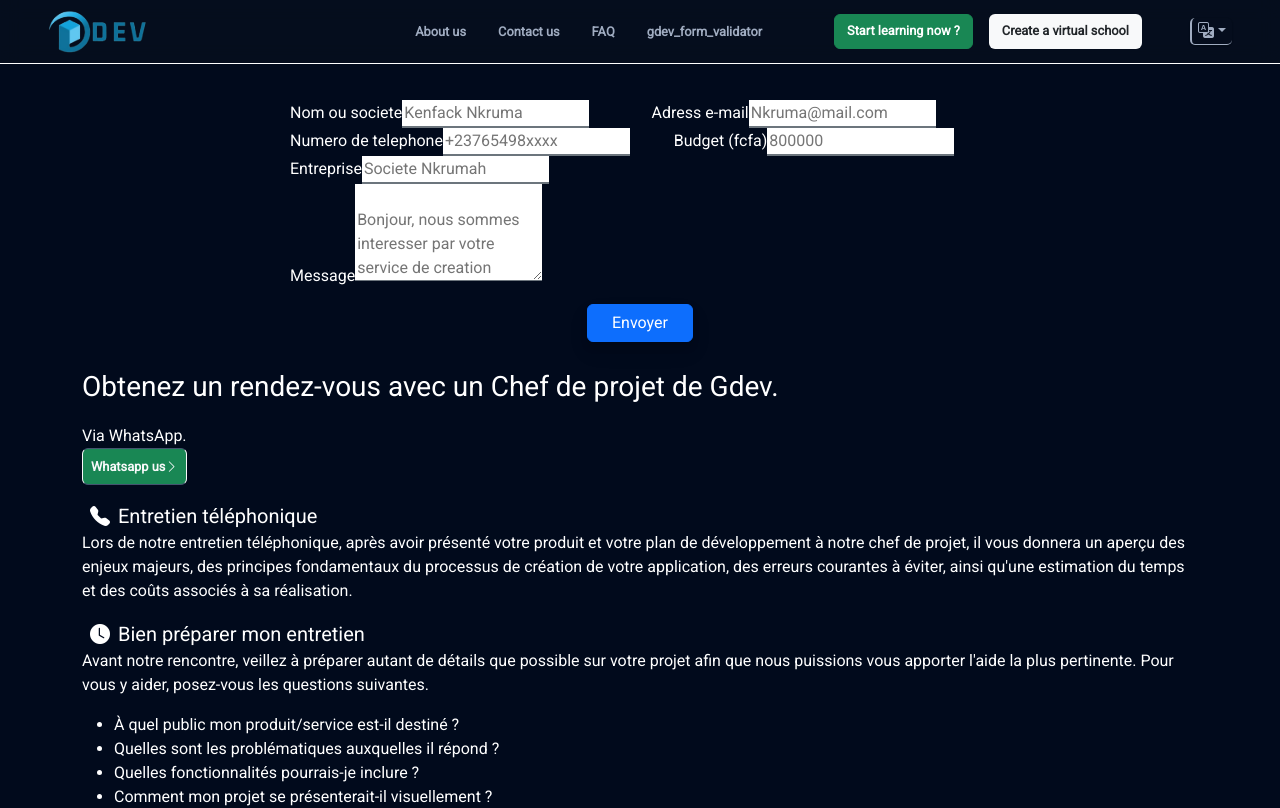
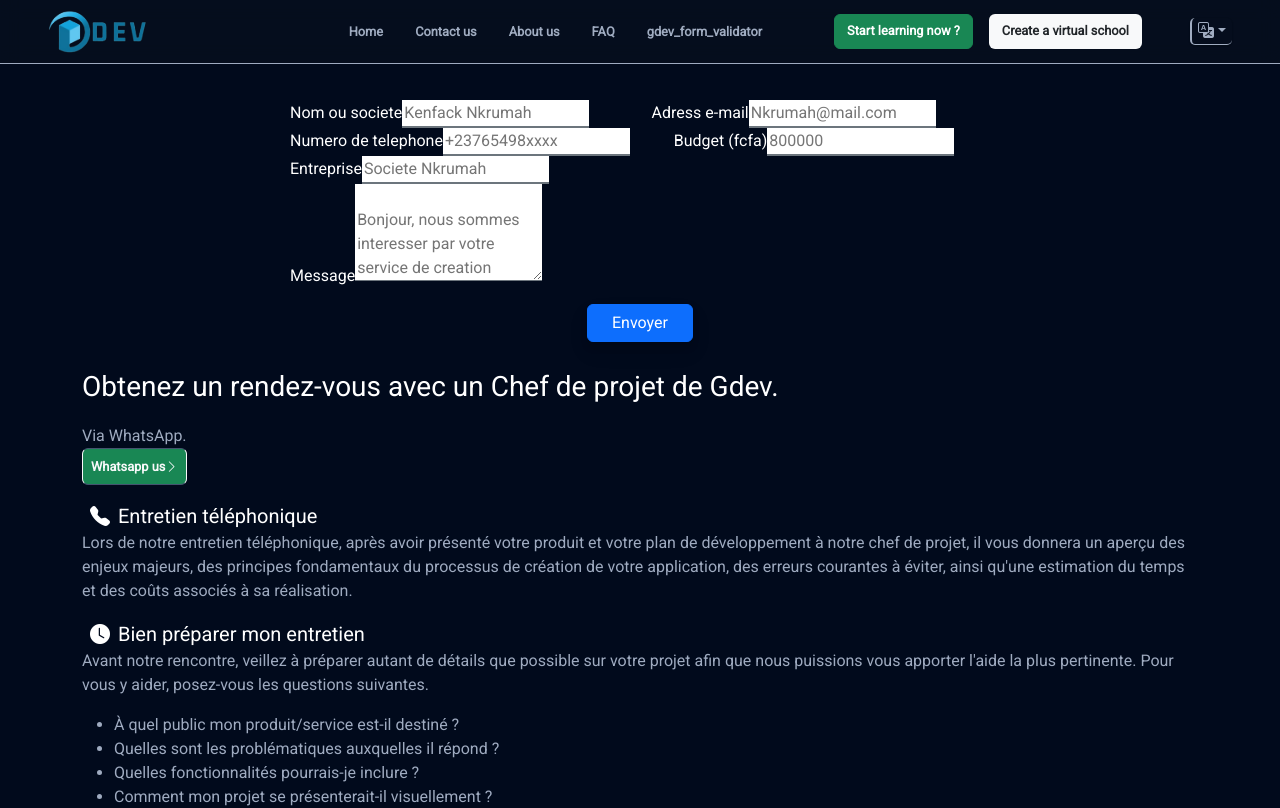
Before and after one commit to GlyphDev-com/gdev, a React (Vite) app: page /contact in a window 1280 px wide. Shown: the top 808 px of the page. Built offline with nearby package versions, Linux system fonts and the light colour scheme.

Commit message:
petite modif

```diff
--- a/src/components/common/header.jsx
+++ b/src/components/common/header.jsx
@@ -55,19 +55,29 @@ function Header() {
                 onClick={() => setSideNav("hideSideNav")}
               ></i>
             </div>
+
+            <Link
+              className="text-decoration-none wh-2 tablet-px-4 ipad-px-4 mobile-px-4 gt-4 fw-bold  p-2 br-2 hover-bg-secondary tablet-m-0 ipad-m-0 mobile-m-0"
+              aria-current="page"
+              to="/"
+            >
+              {t("home")}
+            </Link>
+
+
+            <Link
+              className="text-decoration-none wh-2 tablet-px-4 ipad-px-4 mobile-px-4 gt-4 fw-bold  p-2 br-2 hover-bg-secondary tablet-m-0 ipad-m-0 mobile-m-0"
+              aria-current="page"
+              to="/contact"
+            >
+              {t("ContactUs")}
+            </Link>
             <Link
               className="text-decoration-none wh-2 tablet-px-4 ipad-px-4 mobile-px-4 gt-4 fw-bold p-2 br-2 hover-bg-secondary"
               aria-current="page"
               to="/about-us"
             >
               {t("AboutUs")}
-            </Link>
-            <Link
-              className="text-decoration-none wh-2 tablet-px-4 ipad-px-4 mobile-px-4 gt-4 fw-bold  p-2 br-2 hover-bg-secondary tablet-m-0 ipad-m-0 mobile-m-0"
-              aria-current="page"
-              to="/contact"
-            >
-              {t("ContactUs")}
             </Link>
             <Link
             className="text-decoration-none wh-2 tablet-px-4 ipad-px-4 mobile-px-4 gt-4 fw-bold  p-2 br-2 hover-bg-secondary tablet-m-0 ipad-m-0 mobile-m-0"
--- a/src/components/contactUs/ContactUsForm.jsx
+++ b/src/components/contactUs/ContactUsForm.jsx
@@ -2,7 +2,7 @@ import React from "react";
 
 export default function ContactUsForm() {
   return (
-    <div>
+    <div className="text-white">
       <form
         id="myForm"
         lang="en"
@@ -18,7 +18,7 @@ export default function ContactUsForm() {
                 type="text"
                 className=" border-t-0  border-l-0 border-r-0 br-0 border-secondary"
                 id="nom"
-                placeholder="Kenfack Nkruma"
+                placeholder="Kenfack Nkrumah"
                 name="nom"
                 gdev_props='{"name":"nom","type":"text", "minWord": "2"}'
               />
@@ -32,7 +32,7 @@ export default function ContactUsForm() {
               <input
                 type="email"
                 className=" border-t-0  border-l-0 border-r-0 br-0 border-secondary"
-                placeholder="Nkruma@mail.com"
+                placeholder="Nkrumah@mail.com"
                 id="mail"
                 name="mail"
                 gdev_props='{"name":"mail","type":"password", "securityLevel": "s3"}'
--- a/src/components/contactUs/PrendreRendezVous.jsx
+++ b/src/components/contactUs/PrendreRendezVous.jsx
@@ -9,7 +9,7 @@ export default function PrendreRendezVous() {
     <div className="container">
       <div className="left">
         <div className="title">
-          <p className="fs-3">
+          <p className="fs-3 text-white">
             Obtenez un rendez-vous avec un Chef de projet de Gdev.
           </p>
           <p>
@@ -29,7 +29,7 @@ export default function PrendreRendezVous() {
         <div className="contain">
           {/* Bloc 1: Entretien Téléphonique */}
           <div className="bloc1">
-            <div className="entete fs-5">
+            <div className="entete fs-5 text-white">
               <span className="icon mx-2">
                 <i className="bi bi-telephone-fill"></i>
               </span>
@@ -49,7 +49,7 @@ export default function PrendreRendezVous() {
 
           {/* Bloc 2: Préparer l'entretien */}
           <div className="bloc2">
-            <div className="entete fs-5">
+            <div className="entete fs-5 text-white">
               <span className="icon mx-2">
                 <i className="bi bi-clock-fill"></i>
               </span>
--- a/src/pages/aboutUs/AboutUs.jsx
+++ b/src/pages/aboutUs/AboutUs.jsx
@@ -9,7 +9,7 @@ import Features from "../../components/Home/Features";
 
 export default function AboutUs() {
   return (
-    <div  style={{backgroundColor:"#010A1C", color: "white"}}>
+    <div  style={{backgroundColor:"#010A1C", color: "#9FABC0"}}>
       <Header />
       <Space height="76px" backgroundColor="#010A1C" />
       <section className="container">
@@ -18,7 +18,7 @@ export default function AboutUs() {
           passionnes par la <span>creation d'applications ,sites web</span> et le partage des notions de ces creations, <span>formations</span>.
         </section>
         <section>
-          <h2>Vision et mission</h2>
+          <h2 className="text-white">Vision et mission</h2>
           <div>
             <p>
               Nous nous rassurons d'apporter a chaque client une solution
@@ -30,9 +30,11 @@ export default function AboutUs() {
           </div>
         </section>
         <section>
+          <p>
           Venez prendre part a nos nos processus de conception et de realisation
           a travers nos formations, et gagner en comptences dans la creation
           d'applications et sites performants et fluides.
+          </p>
         </section>
         <section>
           <Services />
@@ -43,7 +45,7 @@ export default function AboutUs() {
           </p>
         </section>
         <section>
-            <h2 className="d-flex justify-content-center mb-3">Realisations</h2>
+            <h2 className="d-flex justify-content-center mb-3 text-white">Realisations</h2>
         <VirtualSchoolSection />
         <GdevFormValidatorSection />
         </section>
--- a/src/pages/contactUs/contactUs.jsx
+++ b/src/pages/contactUs/contactUs.jsx
@@ -7,7 +7,7 @@ import PrendreRendezVous from "../../components/contactUs/PrendreRendezVous";
 
 export default function ContactUs() {
     return (
-      <div  style={{backgroundColor:"#010A1C", color: "white"}}>
+      <div  style={{backgroundColor:"#010A1C", color: "#9FABC0"}}>
         <Header />
         <Space height="76px" backgroundColor="#010A1C" />
 
--- a/src/utils/i18n/languages/en/en.json
+++ b/src/utils/i18n/languages/en/en.json
@@ -1,6 +1,7 @@
 {
   "Welcome to React": "Welcome to React and react-i18next",
   "comment to delimit header": "Header",
+  "home": "Home",
   "AboutUs": "About us",
   "ContactUs": "Contact us",
   "startLearning": "Start learning now",
--- a/src/utils/i18n/languages/fr/fr.json
+++ b/src/utils/i18n/languages/fr/fr.json
@@ -1,6 +1,7 @@
 {
   "Welcome to React": "Bienvenue sur React et react-i18next",
   "comment to delimit header": "En-tête",
+  "home": "Accueil",
   "AboutUs": "À propos de nous",
   "ContactUs": "Contactez-nous",
   "startLearning": "Apprendre maintenant",
```
